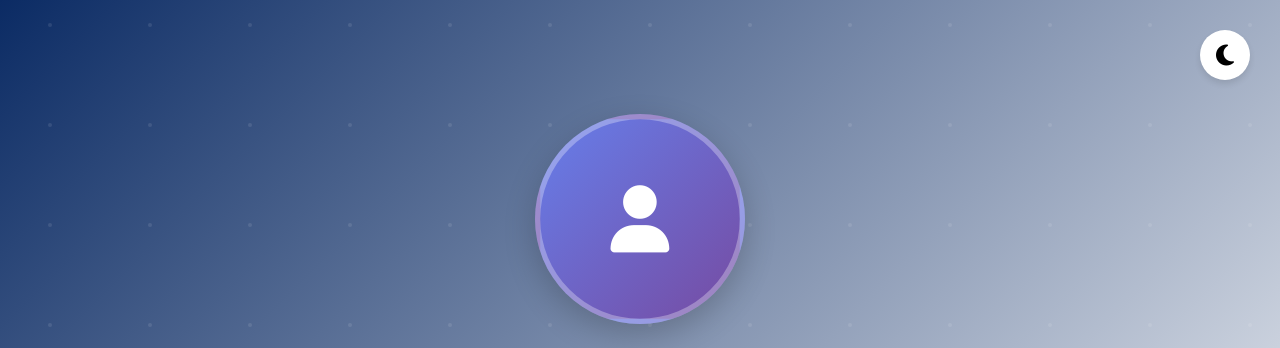
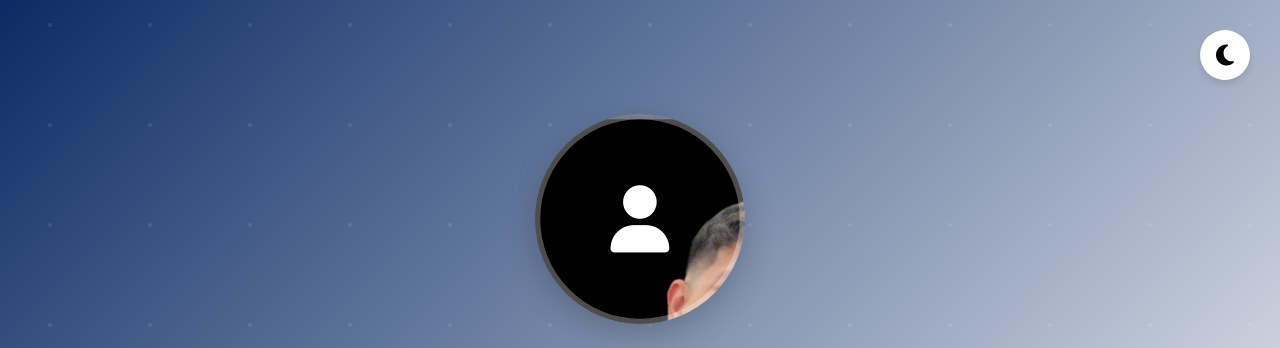
Before and after one commit to sebasreina1/Batman-Portfolio, a plain HTML site: page index.html in a window 1280 px wide. Shown: the top 348 px of the page. Drawn offline with Linux system fonts and the light colour scheme.

Commit message:
html fixes for the layout

```diff
--- a/index.html
+++ b/index.html
@@ -32,7 +32,7 @@
 
         body {
             font-family: 'Segoe UI', Tahoma, Geneva, Verdana, sans-serif;
-            background: var(--bg-light);
+            background: #000000;
             color: var(--text-light);
             transition: all 0.3s ease;
             overflow-x: hidden;
@@ -101,7 +101,7 @@
             border-radius: 50%;
             border: 5px solid rgba(255, 255, 255, 0.3);
             margin: 0 auto 2rem;
-            background: linear-gradient(135deg, #667eea, #764ba2);
+            background: url('images/1732124512982-removebg-preview.png');
             display: flex;
             align-items: center;
             justify-content: center;
```
